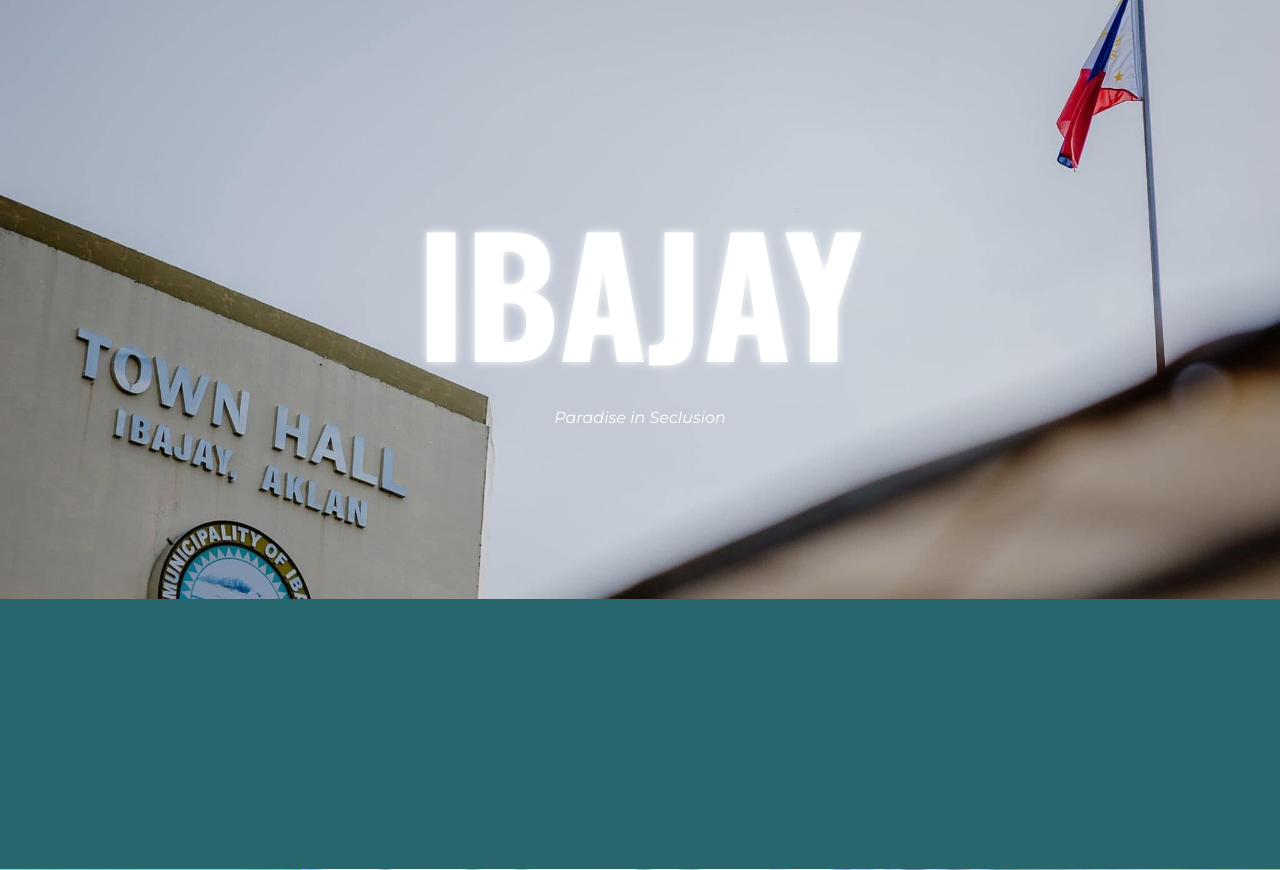
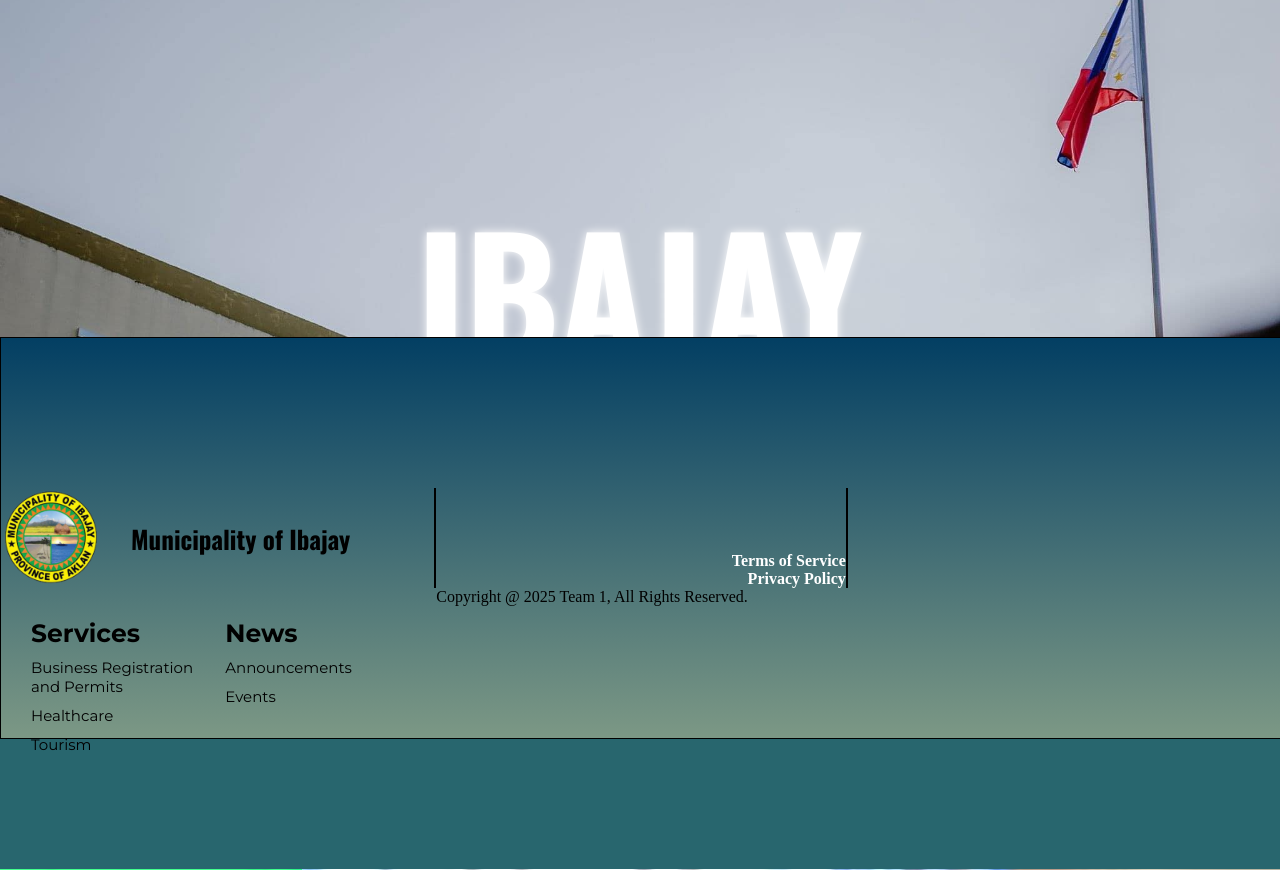
Before and after one commit to BuwieSit/Municipality_of_Ibajay_Website, a PHP site: page / in a window 1280 px wide. Shown: the part 61-931 px from the top of the page. Run offline with PHP 8.4, Linux system fonts and the light colour scheme.

Commit message:
fixing footer start

```diff
--- a/footerGlobal.css
+++ b/footerGlobal.css
@@ -1,7 +1,8 @@
 @import url('./global.css');
 
 footer {
-    background-image: linear-gradient(var(--blueGreen), var(--darkBlue));
+    /* background-image: linear-gradient(var(--blueGreen), var(--darkBlue)); */
+    background-color: black;
     border: none;
     width: 100%;
     height: 400px;
@@ -9,7 +10,9 @@ footer {
     flex-direction: row;
     align-items: center;
     justify-content: space-between;
-
+    border: 1px solid black;
+    position: fixed;
+    bottom: 0;
 }
 
 .footer-column {
@@ -38,18 +41,44 @@ footer {
     font-weight: 700;
 }
 .tab-list {
-    height: 100%;
-    background-color: red;
-    padding: 20px;
+    width: 90%;
+    padding: 30px;
     display: flex;
+    flex-direction: row;
     align-items: flex-start;
     justify-content: space-around;
     gap: 20px;
     font-family: var(--subtitle-font);
     font-size: 15px;
+}
+.tab-list > ul {
     list-style-type: none;
+    display: flex;
+    flex-direction: column;
+    justify-content: flex-start;
+    align-items: flex-start;
+    gap: 10px;
+    width: 90%;
+    height: 100%;
+}
+.tab-list > ul > li > a {
+    color: black;
+    font-weight: 400;
+
+}
+.tab-list > ul > li > a:hover {
+    text-decoration: underline;
+    color: white;
 }
 .list-title {
     font-size: 25px;
     font-weight: 700;
 }
+.terms-wrapper {
+    width: 100%;
+    height: 100%;
+    display: flex;
+    flex-direction: column;
+    align-items: flex-end;
+    justify-content: flex-end;
+}
--- a/index.html
+++ b/index.html
@@ -233,6 +233,7 @@
 
   <div class="margin"></div>
 
+
     <footer>
         <div class="footer-column">
           <section class="logo-text">
@@ -240,23 +241,28 @@
             <h1 id="footerTitle">Municipality of Ibajay</h1>
           </section>
           <section class="tab-list">
+
             <ul>
-                <li class="list-title">Services</li>
-                <li>Business Registration</li>
-                <li>Permits</li>
-                <li>Tourist Destinations</li>
-                <li>Products</li>
+                <p class="list-title">Services</p>
+                <li><a href="./Services_page/permits.html">Business Registration and Permits</a></li>
+                <li><a href="./Services_page/healthcare.html">Healthcare</a></li>
+                <li>Tourism</li>
+
             </ul>
 
             <ul>
-                <li class="list-title">News</li>
-                <li>Announcements</li>
-                <li>Events</li>
+                <p class="list-title">News</p>
+                <li><a href="./News_page/announcement.html">Announcements</a></li>
+                <li><a href="./News_page/news.html">Events</a></li>
             </ul>
           </section>
         </div>
         <div class="footer-column">
-
+            <div class="terms-wrapper">
+              <a><p>Terms of Service</p></a>
+              <a><p>Privacy Policy</p></a>
+            </div>
+            <p>Copyright @ 2025 Team 1, All Rights Reserved.</p>
         </div>
         <div class="footer-column">
 
```
